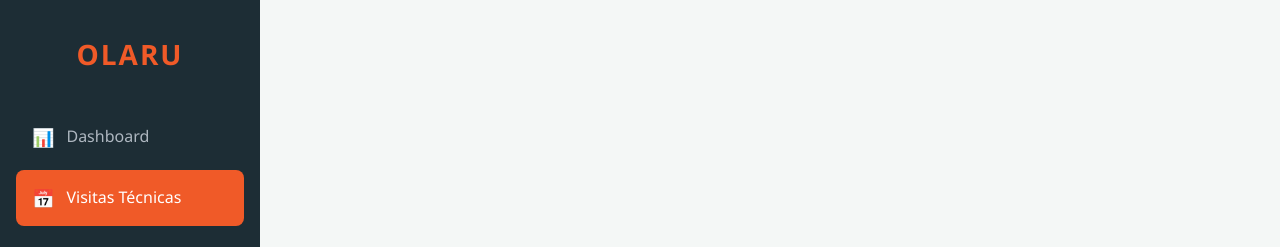
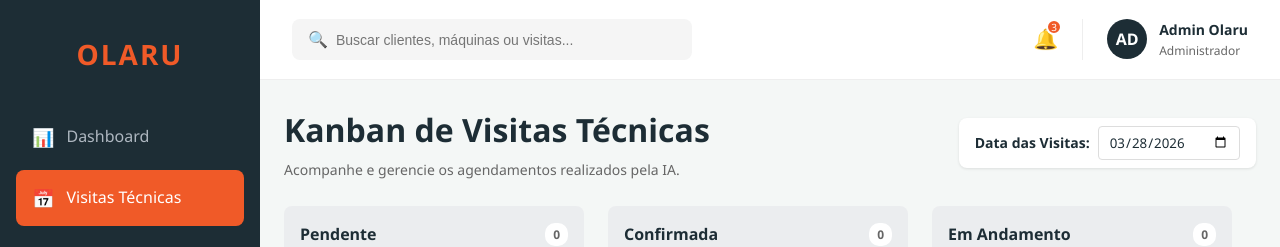
Before and after one commit to grasbiel/bot-olaru, an Angular app in the folder olaru-web/: page /visitas in a window 1280 px wide. Shown: the top 247 px of the page. Built offline with nearby package versions, Linux system fonts and the light colour scheme; no server answers.

Commit message:
Correção do sidebar

```diff
--- a/olaru-web/src/styles.css
+++ b/olaru-web/src/styles.css
@@ -92,3 +92,36 @@ button {
 .btn-primary:hover {
   background-color: var(--primary-dark);
 }
+
+/* Layout do Painel Administrativo */
+.dashboard-layout {
+  display: flex;
+  min-height: 100vh;
+  width: 100%;
+}
+
+.main-content {
+  flex: 1;
+  display: flex;
+  flex-direction: column;
+  background-color: var(--bg-main);
+  min-width: 0; /* Evita que o conteúdo estoure o flexbox */
+}
+
+.content-body {
+  padding: var(--spacing-lg);
+  flex: 1;
+}
+
+.content-header {
+  margin-bottom: var(--spacing-lg);
+}
+
+.content-header h1 {
+  margin-bottom: 4px;
+}
+
+.content-header p {
+  color: var(--text-muted);
+  font-size: 14px;
+}
```
